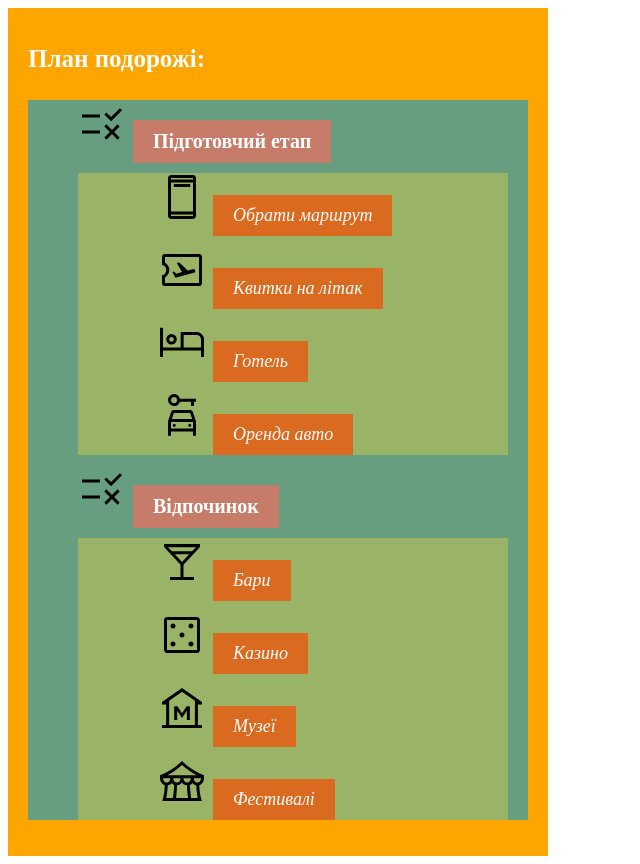
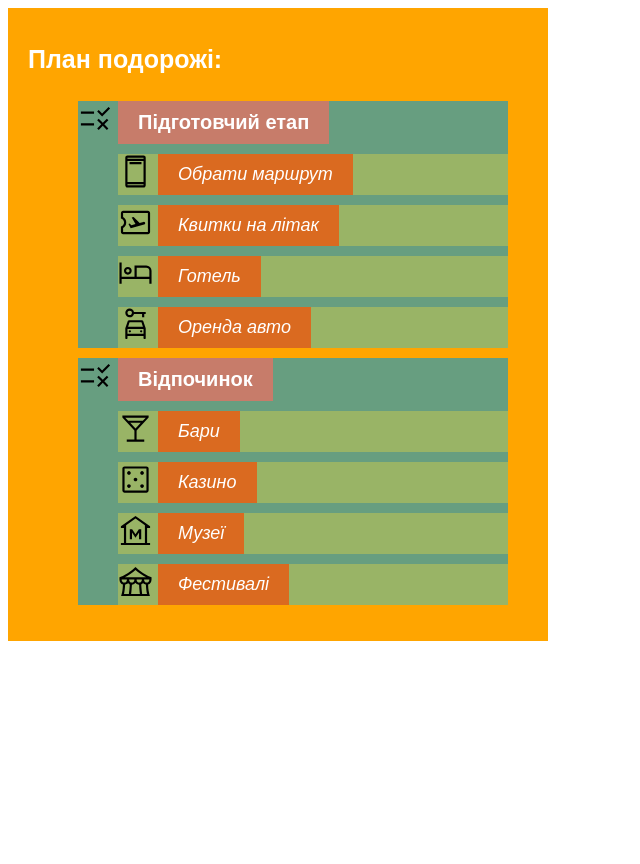
Before and after one commit to vladbuzhdyhan/web-technologies, a plain HTML site: page lab5/1/lab5_1.html in a window 1280 px wide. Shown: the whole page, without its empty margins (0-640 px from the left). After the commit the page ends 800 px from the top, so only its background shows below. Drawn offline with Linux system fonts and the light colour scheme.

Commit message:
Correct task 1 from lab5

```diff
--- a/lab5/1/lab5_1.html
+++ b/lab5/1/lab5_1.html
@@ -9,22 +9,22 @@
     <div>
         <h1>План подорожі:</h1>
         <ul id="first-level">
-            <li><span>Підготовчий етап</span></li>
-            <li class="empty">
+            <li class="check"><span>Підготовчий етап</span></li>
+            <li>
                 <ul class="second-level">
-                    <li style="list-style-image: url('icons/ad_units.svg')"><span>Обрати маршрут</span></li>
-                    <li style="list-style-image: url('icons/airplane_ticket.svg')"><span>Квитки на літак</span></li>
-                    <li style="list-style-image: url('icons/hotel.svg')"><span>Готель</span></li>
-                    <li style="list-style-image: url('icons/car_rental.svg')"><span>Оренда авто</span></li>
+                    <li id="image1"><span>Обрати маршрут</span></li>
+                    <li id="image2"><span>Квитки на літак</span></li>
+                    <li id="image3"><span>Готель</span></li>
+                    <li id="image4"><span>Оренда авто</span></li>
                 </ul>
             </li>
-            <li><span>Відпочинок</span></li>
-            <li class="empty">
+            <li class="check"><span>Відпочинок</span></li>
+            <li>
                 <ul class="second-level">
-                    <li style="list-style-image: url('icons/local_bar.svg')"><span>Бари</span></li>
-                    <li style="list-style-image: url('icons/casino.svg')"><span>Казино</span></li>
-                    <li style="list-style-image: url('icons/museum.svg')"><span>Музеї</span></li>
-                    <li style="list-style-image: url('icons/festival.svg')"><span>Фестивалі</span></li>
+                    <li id="image5"><span>Бари</span></li>
+                    <li id="image6"><span>Казино</span></li>
+                    <li id="image7"><span>Музеї</span></li>
+                    <li id="image8"><span>Фестивалі</span></li>
                 </ul>
             </li>
         </ul>
--- a/lab5/1/style.css
+++ b/lab5/1/style.css
@@ -3,6 +3,7 @@ div {
     width: 500px;
     padding: 20px;
     color: white;
+    font-family: Arial, sans-serif;
 }
 
 h1 {
@@ -12,20 +13,21 @@ h1 {
 }
 
 ul {
-    list-style-position: inside;
+    list-style: none;
 }
 
 #first-level {
-    background-color: rgb(103, 158, 128);
     padding-left: 50px;
     padding-right: 20px;
-    list-style-image: url("icons/rule.svg");
+}
+
+#first-level > li{
+    background-color: rgb(103, 158, 128);
 }
 
 .second-level {
     font-size: 18px;
     font-style: italic;
-    background-color: rgb(153, 180, 102);
 }
 
 .second-level > li {
@@ -49,6 +51,52 @@ span {
     background-color: rgb(218, 106, 32);
 }
 
-.empty {
-    list-style: none;
+#image1 {
+    background: url("icons/ad_units.svg") no-repeat rgb(153, 180, 102);
+    background-size: 35px;
 }
+
+#image2 {
+    background: url("icons/airplane_ticket.svg") no-repeat rgb(153, 180, 102);
+    background-size: 35px;
+}
+
+#image3 {
+    background: url("icons/hotel.svg") no-repeat rgb(153, 180, 102);
+    background-size: 35px;
+}
+
+#image4 {
+    background: url("icons/car_rental.svg") no-repeat rgb(153, 180, 102);
+    background-size: 35px;
+}
+
+#image5 {
+    background: url("icons/local_bar.svg") no-repeat rgb(153, 180, 102);
+    background-size: 35px;
+}
+
+#image6 {
+    background: url("icons/casino.svg") no-repeat rgb(153, 180, 102);
+    background-size: 35px;
+}
+
+#image7 {
+    background: url("icons/museum.svg") no-repeat rgb(153, 180, 102);
+    background-size: 35px;
+}
+
+#image8 {
+    background: url("icons/festival.svg") no-repeat rgb(153, 180, 102);
+    background-size: 35px;
+}
+
+.check {
+    background: url("icons/rule.svg") no-repeat;
+    background-size: 35px;
+    padding-left: 40px;
+}
+
+ul > li > ul > li {
+    margin-bottom: 10px;
+}
```
